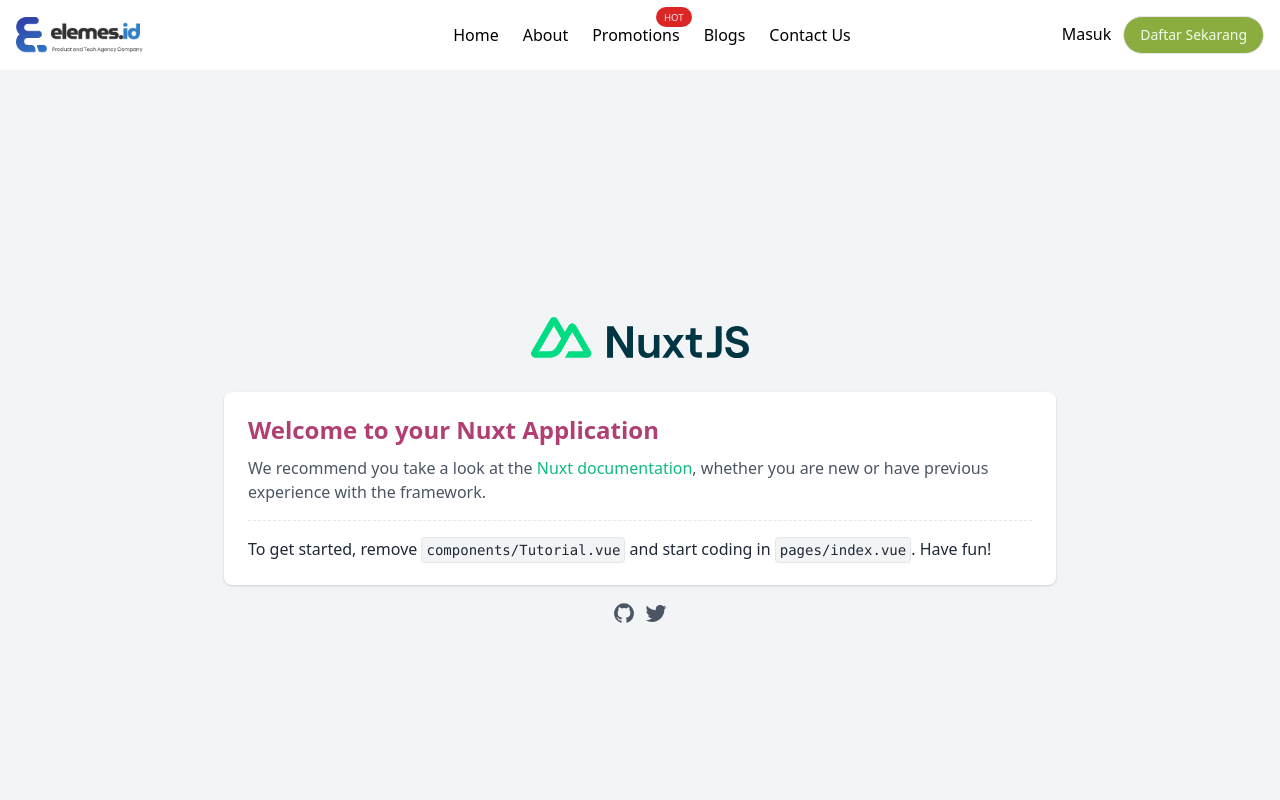
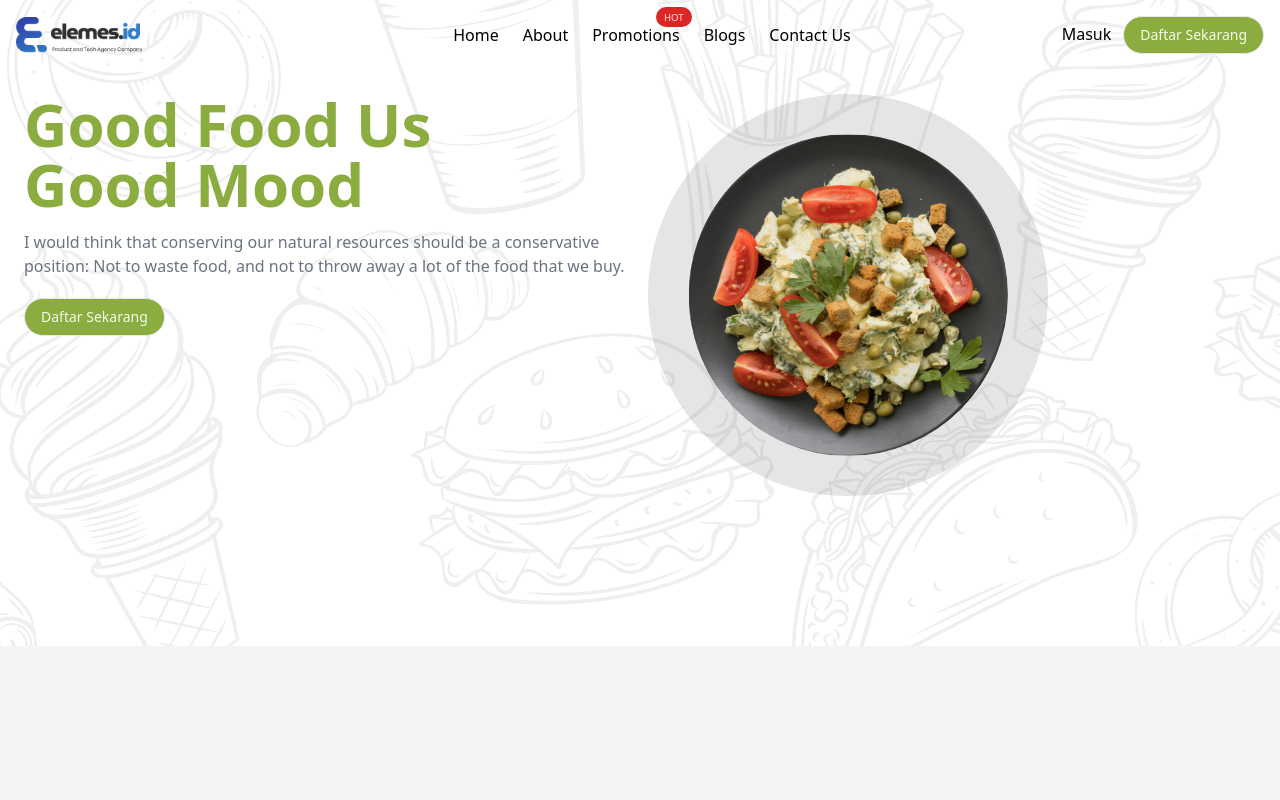
Before and after one commit to andriwinanda/frontendtest, a Nuxt app: page / in a window 1280 px wide. Shown: the top 800 px of the page. Built offline with nearby package versions, Linux system fonts and the light colour scheme.

Commit message:
add welcome banner

```diff
--- /dev/null
+++ b/components/WelcomeBanner.vue
@@ -0,0 +1,64 @@
+<template>
+  <div class="welcome-banner">
+    <div class="align-middle container mx-auto p-6">
+      <!-- <div class="flex flex-wrap">
+        <div class="w-full lg:w-2/5 py-12 lg:py-32">
+          <h1 class="lg:text-6xl text-5xl font-semibold text-primary-600 pb-5">
+            Good Food Us <br />
+            Good Mood
+          </h1>
+          <p class="hidden lg:block text-gray-500 pb-5">
+            I would think that conserving our natural resources should be a
+            conservative position: Not to waste food, and not to throw away a
+            lot of the food that we buy.
+          </p>
+          <Button rounded color="primary">Daftar Sekarang</Button>
+        </div>
+        <div class="w-full lg:w-3/5">
+          <img class="welcome-banner__img" src="../static/meals.png" alt="" />
+        </div>
+      </div> -->
+
+      <div class="grid grid-rows-4 grid-cols-1 lg:grid-cols-2 gap-4">
+        <div>
+         <h1 class="lg:text-6xl text-5xl font-semibold text-primary-600">
+            Good Food Us <br />
+            Good Mood
+          </h1>
+        </div>
+        <div class="col-start-1 lg:col-start-2">
+         <img class="welcome-banner__img block lg:absolute" src="../static/meals.png" alt="" />
+        </div>
+        <div>
+          <p class="text-gray-500 pb-5">
+            I would think that conserving our natural resources should be a
+            conservative position: Not to waste food, and not to throw away a
+            lot of the food that we buy.
+          </p>
+          <Button rounded color="primary">Daftar Sekarang</Button>
+        </div>
+      </div>
+    </div>
+  </div>
+</template>
+<style lang="scss" scoped>
+.welcome-banner {
+  ::before {
+    content: "";
+    position: absolute;
+    top: 0;
+    left: 0;
+    width: 100%;
+    height: 100%;
+    opacity: 0.01;
+    z-index: -1;
+    background-repeat: no-repeat;
+    background: url("../static/background.png");
+  }
+  .welcome-banner__img {
+    width: 400px;
+    border-radius: 50%;
+    border: 40px solid rgba(0, 0, 0, 0.1);
+  }
+}
+</style>
--- a/pages/index.vue
+++ b/pages/index.vue
@@ -1,6 +1,7 @@
 <template>
   <div>
-    <Header></Header>
+    <Header/>
+    <WelcomeBanner/>
     <Tutorial />
   </div>
 </template>
```
Also changed, not shown: static/background.png (added), static/meals.png (added).
